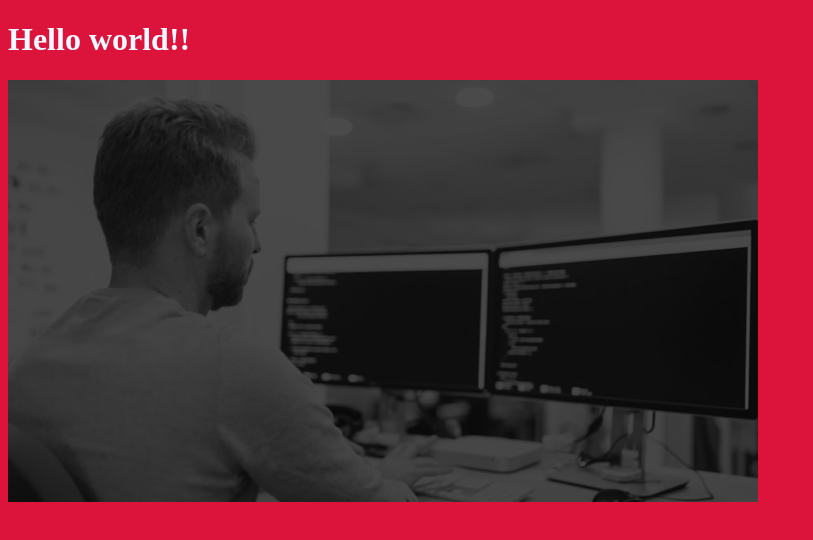
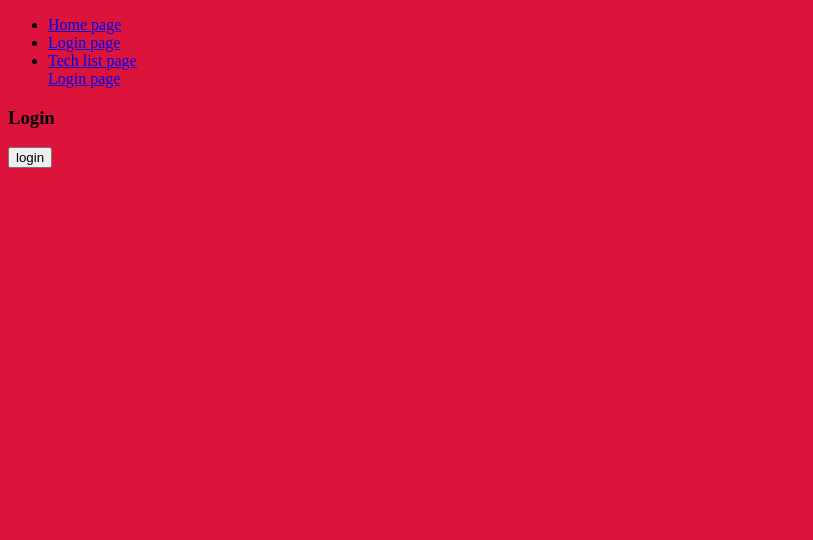
Before and after one commit to ivansevillaa/wolox-challenge, a React app: page /login in a window 1280 px wide. Shown: the top 540 px of the page, without its empty margins (0-813 px from the left). Built offline with nearby package versions, Linux system fonts and the light colour scheme.

Commit message:
added router structure, base context for Auth

```diff
--- a/package.json
+++ b/package.json
@@ -35,8 +35,12 @@
   },
   "dependencies": {
     "@babel/runtime": "^7.11.2",
+    "classnames": "^2.2.6",
+    "prop-types": "^15.7.2",
     "react": "^16.13.1",
-    "react-dom": "^16.13.1"
+    "react-dom": "^16.13.1",
+    "react-router": "^5.2.0",
+    "react-router-dom": "^5.2.0"
   },
   "husky": {
     "hooks": {
--- /dev/null
+++ b/src/App.js
@@ -0,0 +1,30 @@
+import React from 'react';
+import { BrowserRouter, Switch, Route } from 'react-router-dom';
+import PrivateRoute from './utils/PrivateRoute';
+import Home from './pages/Home/index';
+import Login from './pages/Login/index';
+import TechList from './pages/TechList/index';
+import NotFound from './pages/NotFound/index';
+
+const App = () => {
+  return (
+    <BrowserRouter>
+      <Switch>
+        <Route exact path="/">
+          <Home />
+        </Route>
+        <Route exact path="/login">
+          <Login />
+        </Route>
+        <PrivateRoute exact path="/tech-list">
+          <TechList />
+        </PrivateRoute>
+        <Route>
+          <NotFound />
+        </Route>
+      </Switch>
+    </BrowserRouter>
+  );
+};
+
+export default App;
--- /dev/null
+++ b/src/components/Navbar/index.js
@@ -0,0 +1,37 @@
+import React from 'react';
+import { Link, useHistory } from 'react-router-dom';
+import { useAuthState, useAuthDispatch } from '../../context/Auth';
+
+const Navbar = () => {
+  const { isAuthenticated } = useAuthState();
+  const authDispatch = useAuthDispatch();
+  const history = useHistory();
+
+  const logout = () => {
+    authDispatch({ type: 'LOGOUT' });
+    history.push('/');
+  };
+
+  return (
+    <nav>
+      <ul>
+        <li>
+          <Link to="/">Home page</Link>
+        </li>
+        <li>
+          <Link to="/login">Login page</Link>
+        </li>
+        <li>
+          <Link to="/tech-list">Tech list page</Link>
+        </li>
+        {isAuthenticated ? (
+          <button onClick={() => logout()}>Sign out</button>
+        ) : (
+          <Link to="/login">Login page</Link>
+        )}
+      </ul>
+    </nav>
+  );
+};
+
+export default Navbar;
--- /dev/null
+++ b/src/context/Auth.js
@@ -0,0 +1,61 @@
+import React, { createContext, useReducer, useContext } from 'react';
+import PropTypes from 'prop-types';
+
+const AuthContext = createContext();
+
+const authInitialState = {
+  isAuthenticated: false,
+};
+
+const authReducer = (state, action) => {
+  switch (action.type) {
+    case 'LOGIN':
+      return {
+        ...state,
+        isAuthenticated: true,
+      };
+    case 'LOGOUT':
+      return {
+        ...state,
+        isAuthenticated: false,
+      };
+    default:
+      throw new Error(`Unhandled action type: ${action.type}`);
+  }
+};
+
+const AuthProvider = ({ children }) => {
+  const [state, dispatch] = useReducer(authReducer, authInitialState);
+
+  return (
+    <AuthContext.Provider value={{ state, dispatch }}>
+      {children}
+    </AuthContext.Provider>
+  );
+};
+
+AuthProvider.propTypes = {
+  children: PropTypes.element.isRequired,
+};
+
+const useAuthState = () => {
+  const { state } = useContext(AuthContext);
+
+  if (state === undefined) {
+    throw new Error('useAuthState must be used within AuthProvider');
+  }
+
+  return state;
+};
+
+const useAuthDispatch = () => {
+  const { dispatch } = useContext(AuthContext);
+
+  if (dispatch === undefined) {
+    throw new Error('useAuthDispatch must be used within AuthProvider');
+  }
+
+  return dispatch;
+};
+
+export { AuthProvider, useAuthState, useAuthDispatch };
--- a/src/index.js
+++ b/src/index.js
@@ -1,16 +1,12 @@
 import React from 'react';
 import { render } from 'react-dom';
+import { AuthProvider } from './context/Auth';
+import App from './App';
+import './index.css';
 
-import './index.css';
-import image from './assets/img_woloxer.png';
-
-const App = () => {
-  return (
-    <div>
-      <h1>Hello world!!</h1>
-      <img src={image} alt="" />
-    </div>
-  );
-};
-
-render(<App />, document.getElementById('root'));
+render(
+  <AuthProvider>
+    <App />
+  </AuthProvider>,
+  document.getElementById('root')
+);
--- /dev/null
+++ b/src/pages/Home/index.js
@@ -0,0 +1,11 @@
+import React from 'react';
+import Nav from '../../components/Navbar/index';
+
+const Home = () => (
+  <div>
+    <Nav />
+    <h3>Home</h3>
+  </div>
+);
+
+export default Home;
--- /dev/null
+++ b/src/pages/Login/index.js
@@ -0,0 +1,31 @@
+import React from 'react';
+import { useLocation, useHistory, Redirect } from 'react-router-dom';
+import { useAuthState, useAuthDispatch } from '../../context/Auth';
+import Nav from '../../components/Navbar/index';
+
+const Login = () => {
+  const { isAuthenticated } = useAuthState();
+  const authDispatch = useAuthDispatch();
+  const history = useHistory();
+  const location = useLocation();
+
+  const { from } = location.state || { from: { pathname: '/' } };
+  const login = () => {
+    authDispatch({ type: 'LOGIN' });
+    history.replace(from);
+  };
+
+  if (isAuthenticated) {
+    return <Redirect to="/tech-list" />;
+  }
+
+  return (
+    <div>
+      <Nav />
+      <h3>Login</h3>
+      <button onClick={() => login()}>login</button>
+    </div>
+  );
+};
+
+export default Login;
--- /dev/null
+++ b/src/pages/NotFound/index.js
@@ -0,0 +1,5 @@
+import React from 'react';
+
+const NotFound = () => <h3>404 Not Found</h3>;
+
+export default NotFound;
--- /dev/null
+++ b/src/pages/TechList/index.js
@@ -0,0 +1,11 @@
+import React from 'react';
+import Nav from '../../components/Navbar/index';
+
+const TechList = () => (
+  <div>
+    <Nav />
+    <h3>TechList</h3>
+  </div>
+);
+
+export default TechList;
--- /dev/null
+++ b/src/utils/PrivateRoute.js
@@ -0,0 +1,24 @@
+import React from 'react';
+import PropTypes from 'prop-types';
+import { Route, Redirect } from 'react-router-dom';
+import { useAuthState } from '../context/Auth';
+
+const PrivateRoute = ({ children, ...rest }) => {
+  const { isAuthenticated } = useAuthState();
+
+  return (
+    <Route {...rest}>
+      {isAuthenticated ? (
+        children
+      ) : (
+        <Redirect to={{ pathname: '/login', state: { from: rest.location } }} />
+      )}
+    </Route>
+  );
+};
+
+PrivateRoute.propTypes = {
+  children: PropTypes.element.isRequired,
+};
+
+export default PrivateRoute;
```
Also changed, not shown: src/App.css (added), 1 other file (tests, documents, lock files or other folders).
